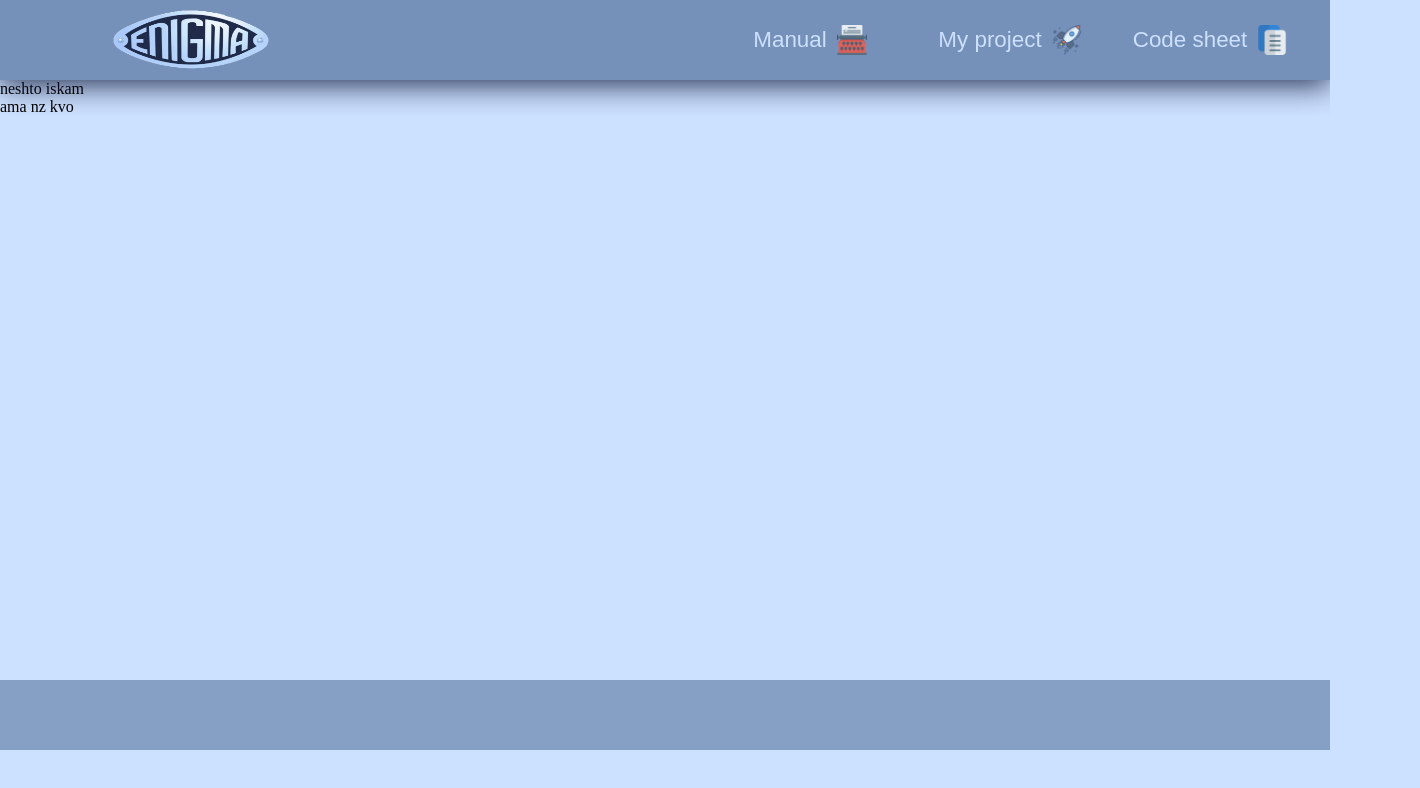
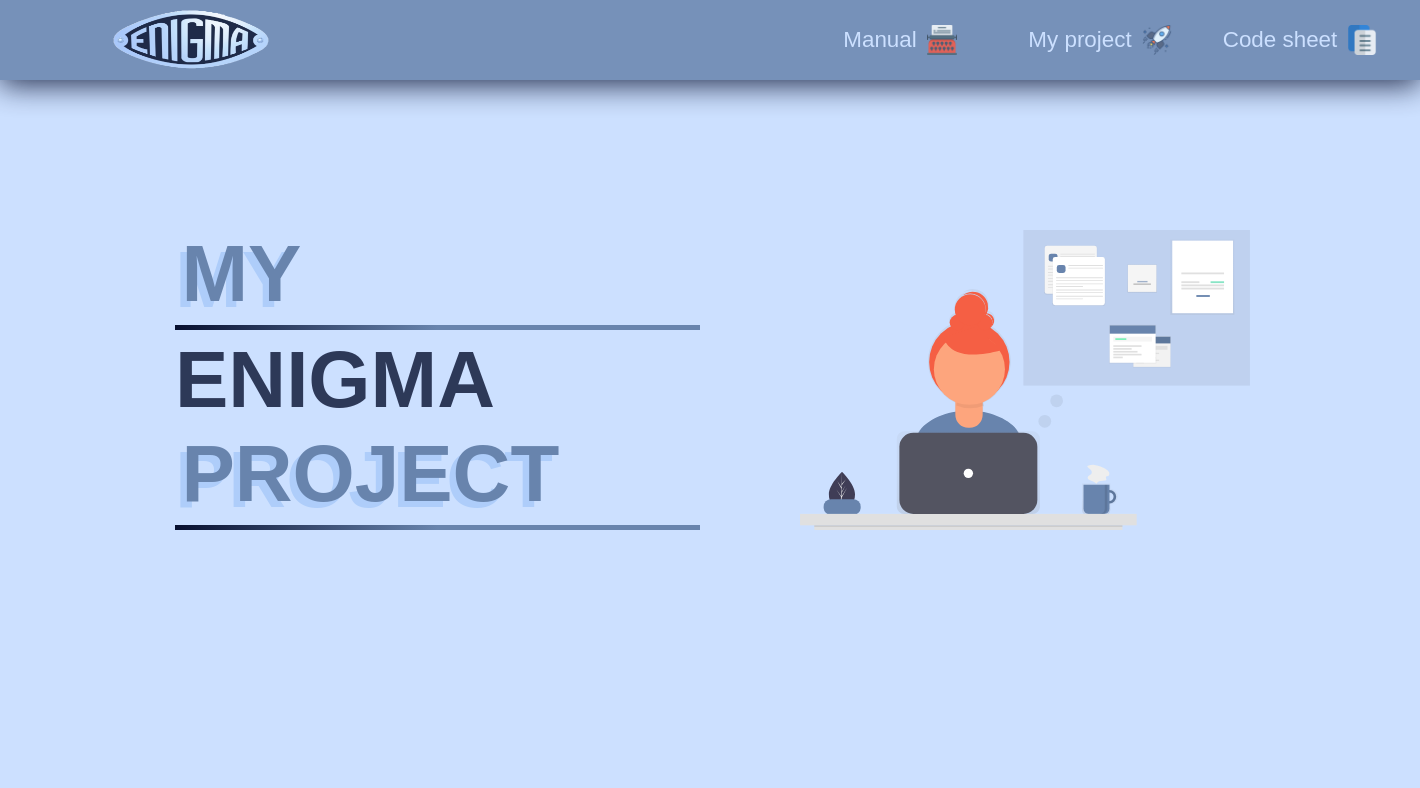
Before and after one commit to IlianaGenova/Enigma-WEBD, a website: page app/my-project.html in a window 1280 px wide. Shown: the whole page, 1420 px wide, since content can reach past the window. Drawn offline with Linux system fonts and the light colour scheme.

Commit message:
Started the My project page but am divinely uninspired

```diff
--- a/app/my-project.html
+++ b/app/my-project.html
@@ -5,7 +5,7 @@
   <meta name="viewport" content="width=device-width, initial-scale=1.0">
   <meta http-equiv="X-UA-Compatible" content="ie=edge">
   <link rel="icon" href="/static/e.jpg">
-  <link rel="stylesheet" href="css/historical-data.css">
+  <link rel="stylesheet" href="css/my-project.css">
   <title>Document</title>
 </head>
 <body>
@@ -20,11 +20,21 @@
 			</div>
 		</header>
 
-		<main>
-			<div>
-				neshto iskam ama nz kvo
-			</div>
-		</main>
+				<div class="title-wrapper">
+					<div class="the">
+						<span class="span-title">MY</span>
+					</div>
+					<div class="enigma">
+						ENIGMA
+					</div>
+					<div class="machine">
+						<span class="span-title">PROJECT</span>
+					</div>
+				</div>
+				<div class="enigma-pic">
+						<img src="/static/svg/project.svg" alt="This content shall remain an Enigma :)">
+				</div>
+
 
 		<footer>
 
--- a/app/scss/main.scss
+++ b/app/scss/main.scss
@@ -118,8 +118,10 @@ h2 {
 	box-shadow: 0px 2px 25px $dark-blue;
 	padding: 50px 50px;
 	font-family: Futura, sans-serif;
-	font-size: 2em;
+	font-size: 1.5em;
 	color: $text-blue;
+	line-height: 1em;
+	letter-spacing: 0.02em;
 }
 
 .text-card {
--- a/app/scss/my-project.scss
+++ b/app/scss/my-project.scss
@@ -1,12 +1,9 @@
 @import "main";
 
 .grid-container {
-	// height: 100hv;
 	display: grid;
-	grid-template-columns: 100px 75px 75px 450px 1fr 100px 170px 170px 170px 20px;
-	grid-template-rows: 80px 600px 70px;
-	// grid-template-areas:
-	// 	"topnav topnav topnav topnav topnav";
+	grid-template-columns: 100px 75px 75px 450px 1fr 100px 200px 200px 200px 20px;
+	grid-template-rows: 80px 100px 550px 1fr 70px;
 
 	.top-nav {
 		grid-column: 1/11;
@@ -31,47 +28,46 @@
 
 	}
 
-	// .banner-wrapper {
-	// 	grid-column: 1/11;
-	// 	grid-row: 4/5;
-	//
-	// 	position: relative;
-	// 	text-align: center;
-	// 	font: 1.2em Arial, sans-serif;
-	// 	text-decoration: none;
-	//
-	// }
+	.banner-wrapper {
+		grid-column: 1/11;
+		grid-row: 4/5;
 
-	// .title-wrapper {
-	// 	grid-column: 3/5;
-	// 	grid-row: 3/4;
-	// }
+		position: relative;
+		text-align: center;
+		font: 1.2em Arial, sans-serif;
+		text-decoration: none;
 
-	// .enigma-pic {
-	// 	grid-column: 7/10;
-	// 	grid-row: 3/4;
-	//
-	// 	img {
-	// 		width: 450px;
-	// 		height: 400px;
-	// 		object-fit: contain;
-	// 	}
-	//
-	// 	button {
-	// 		background-color: transparent;
-	// 		border: none;
-	// 	}
-	//
-	// 	button:hover {
-	// 		opacity: 0.75;
-	// 	}
-	// }
+	}
+
+	.title-wrapper {
+		grid-column: 3/5;
+		grid-row: 3/4;
+
+		align-self: center;
+		margin-bottom: 150px;
+		line-height: 100px;
+	}
+
+	.enigma-pic {
+		grid-column: 7/10;
+		grid-row: 3/4;
+
+		img {
+			width: 450px;
+			height: 400px;
+			object-fit: contain;
+		}
+
+		button {
+			background-color: transparent;
+			border: none;
+		}
+
+		button:hover {
+			opacity: 0.75;
+		}
+
+	}
+
+
 }
-
-footer {
-	grid-column: 1/11;
-	grid-row: 3/4;
-	background-color: $dark-blue;
-	opacity: 0.7;
-	display: flex;
-}
--- a/app/scss/original.scss
+++ b/app/scss/original.scss
@@ -6,9 +6,6 @@
 	grid-template-columns: 100px 75px 75px 1fr 20px 100px 200px 200px 75px 125px 20px;
 	grid-template-rows: 80px 100px 550px 600px 1fr 300px 450px 150px 1100px 300px 450px
 						 150px 1100px 300px 450px 150px 1100px 300px 450px 150px 70px;
-	// grid-template-areas:
-	// 	"topnav topnav topnav topnav topnav";
-
 
 
 	.top-nav {
```
Also changed, not shown: app/historical-data.html (+1 -6 lines), app/css/code-sheet.css, app/css/historical-data.css, app/css/index.css, app/css/main.css, app/css/my-project.css, app/css/original.css, app/static/svg/project.svg (added).
